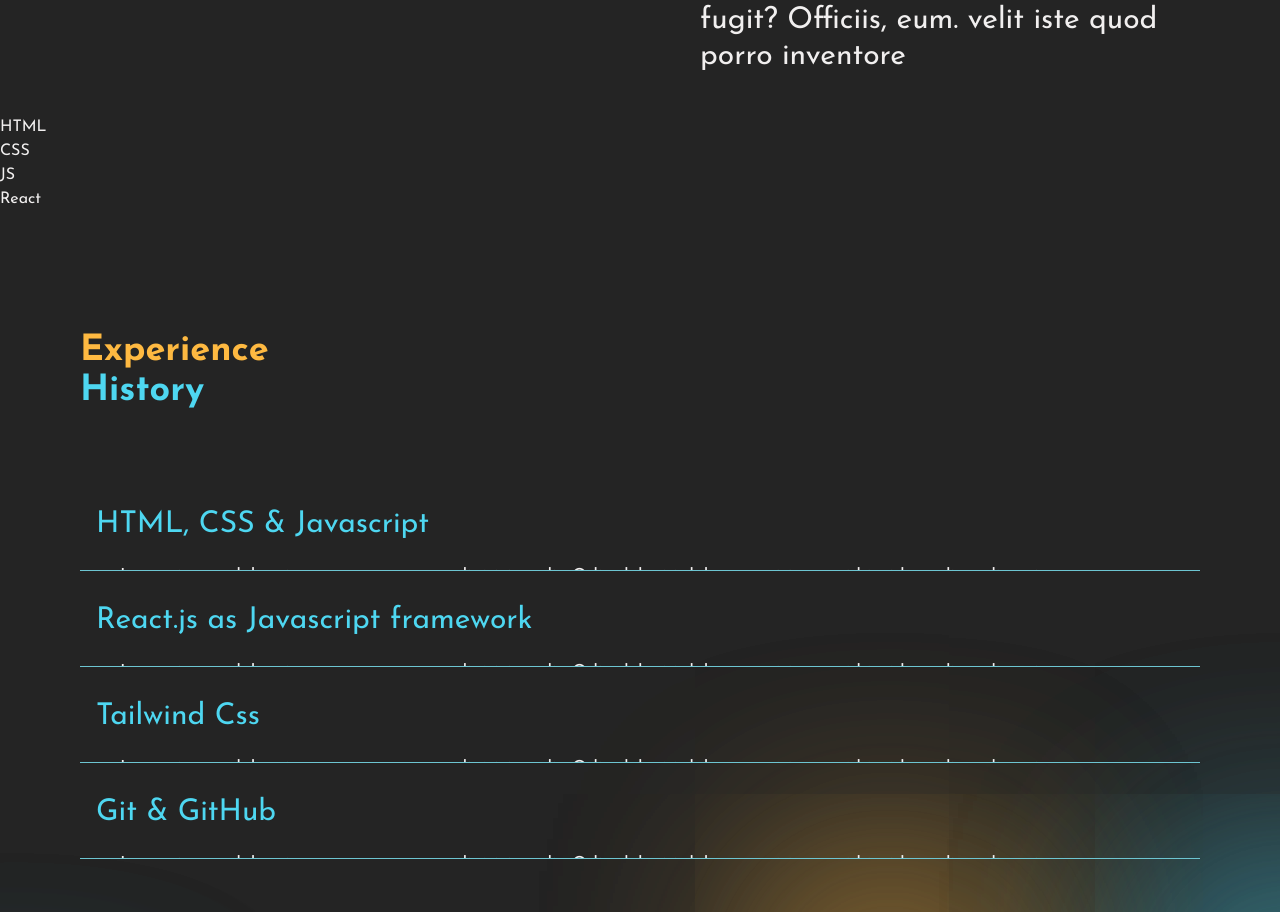
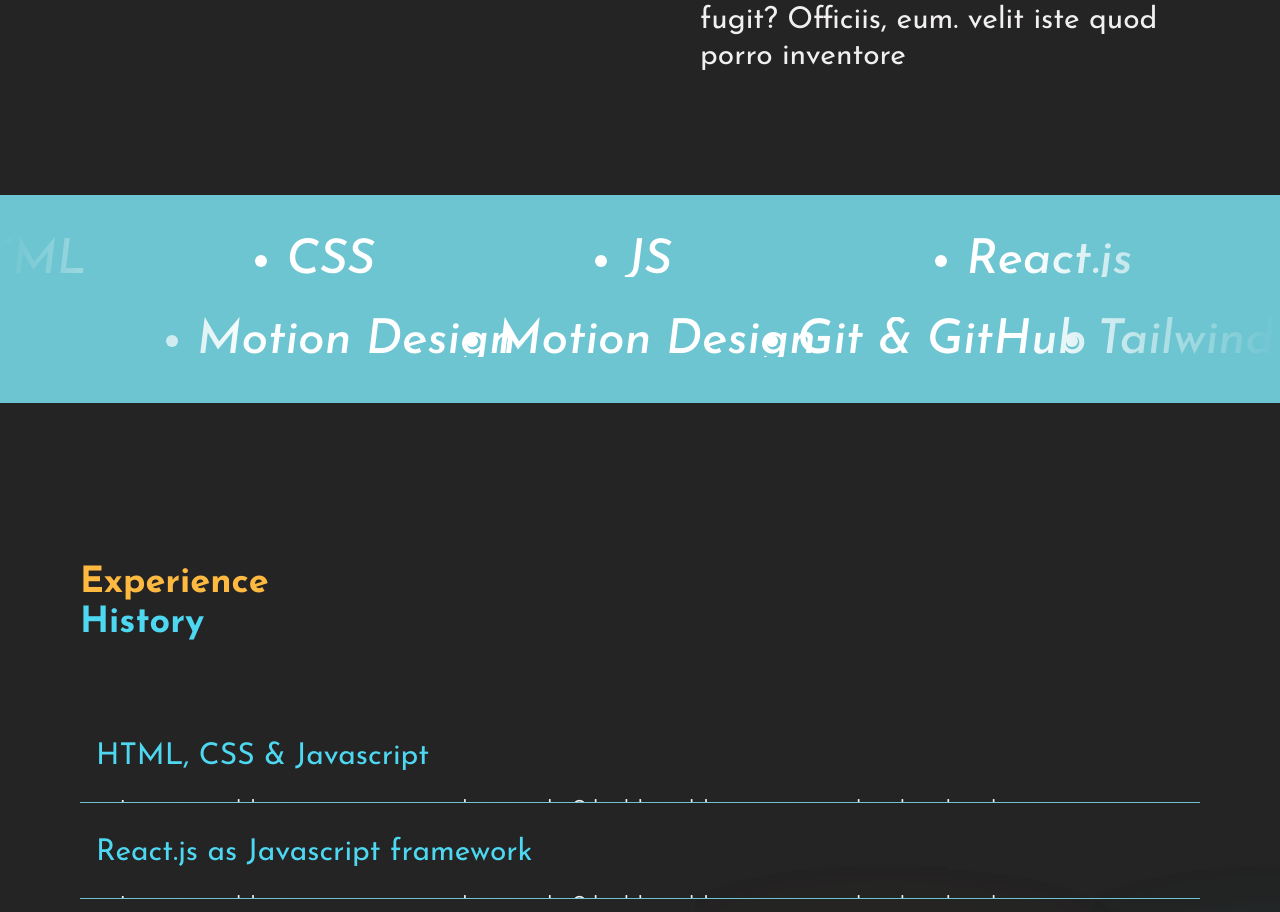
Before and after one commit to Walker-Gideon/walker.dev, a React (Vite) app: page / in a window 1280 px wide. Shown: the part 5029-5941 px from the top of the page. Built offline with nearby package versions, Linux system fonts and the light colour scheme; a web font is replaced by a local one.

Commit message:
Working on the skills section

```diff
--- a/src/components/skill/Skills.jsx
+++ b/src/components/skill/Skills.jsx
@@ -1,125 +1,11 @@
-// import { useRef } from "react";
-// import {
-//   motion,
-//   useScroll,
-//   useSpring,
-//   useTransform,
-//   useMotionValue,
-//   useVelocity,
-//   useAnimationFrame,
-// } from "framer-motion";
-
-// function ParallaxText({ children, baseVelocity = 100 }) {
-//   const baseX = useMotionValue(0);
-//   const { scrollY } = useScroll();
-//   const scrollVelocity = useVelocity(scrollY);
-//   const smoothVelocity = useSpring(scrollVelocity, {
-//     damping: 50,
-//     stiffness: 400,
-//   });
-//   const velocityFactor = useTransform(smoothVelocity, [0, 1000], [0, 5], {
-//     clamp: false,
-//   });
-
-//   // Custom wrap function to handle text wrapping
-//   const wrap = (min, max, v) => {
-//     const rangeSize = max - min;
-//     return ((((v - min) % rangeSize) + rangeSize) % rangeSize) + min;
-//   };
-
-//   const x = useTransform(baseX, (v) => `${wrap(-20, -45, v)}%`);
-
-//   const directionFactor = useRef(1);
-//   useAnimationFrame((t, delta) => {
-//     let moveBy = directionFactor.current * baseVelocity * (delta / 1000);
-
-//     if (velocityFactor.get() < 0) {
-//       directionFactor.current = -1;
-//     } else if (velocityFactor.get() > 0) {
-//       directionFactor.current = 1;
-//     }
-
-//     moveBy += directionFactor.current * moveBy * velocityFactor.get();
-
-//     baseX.set(baseX.get() + moveBy);
-//   });
-
-//   return (
-//     <div className="overflow-hidden">
-//       <motion.div
-//         className="w-full h-16 small:h-10 sm:h-12 medium:-h-14 md:h-16 text-5xl small:text-2xl sm:text-3xl medium:text-4xl md:text-5xl text-white font-medium whitespace-nowrap decoration"
-//         style={{ x }}
-//       >
-//         <span>{children} </span>
-//         <span>{children} </span>
-//         <span>{children} </span>
-//         <span>{children} </span>
-//         <span>{children} </span>
-//         <span>{children} </span>
-//         <span>{children} </span>
-//         <span>{children} </span>
-//         <span>{children} </span>
-//         <span>{children} </span>
-//       </motion.div>
-//     </div>
-//   );
-// }
-
-// function Skills() {
-//   return (
-//     <motion.div
-//       id="skills"
-//       className="mt-20 md:mt-20 small:mt-0 bg-blue py-20 small:py-10 medium:py-15 md:py-20"
-//     >
-//       <section>
-//         <ParallaxText baseVelocity={-4}>.HTML .CSS .JavaScript</ParallaxText>
-//         <ParallaxText baseVelocity={4}>
-//           .React.js .Tailwind Css .Motion Design
-//         </ParallaxText>
-//       </section>
-//     </motion.div>
-//   );
-// }
-
-// export default Skills;
+import SkillsOne from "./SkillsOne";
+import SkillsTwo from "./SkillsTwo";
 
 function Skills() {
   return (
-    <div className="">
-      {/* First row container */}
-      <div className="">
-        <div className="">
-          <ul>
-            <li>HTML</li>
-          </ul>
-        </div>
-
-        <div className="">
-          <ul>
-            <li>CSS</li>
-          </ul>
-        </div>
-
-        <div className="">
-          <ul>
-            <li>JS</li>
-          </ul>
-        </div>
-
-        <div className="">
-          <ul>
-            <li>React</li>
-          </ul>
-        </div>
-      </div>
-
-      {/* Second row container */}
-      <div className="">
-        <div className=""></div>
-        <div className=""></div>
-        <div className=""></div>
-        <div className=""></div>
-      </div>
+    <div className="my-20 bg-blue h-52 pt-0.5">
+      <SkillsOne />
+      <SkillsTwo />
     </div>
   );
 }
--- /dev/null
+++ b/src/components/skill/SkillsOne.jsx
@@ -0,0 +1,28 @@
+const skillsOne = ["HTML", "CSS", "JS", "React.js"];
+
+function SkillsOne() {
+  return (
+    <div
+      id="skills"
+      className="my-10 flex w-full h-16 small:h-10 sm:h-12 medium:-h-14 md:h-10 text-5xl small:text-2xl sm:text-3xl medium:text-4xl md:text-5xl text-white font-medium whitespace-nowrap "
+    >
+      {/* First row container */}
+      <div className="relative w-full overflow-hidden skill_main decoration">
+        {skillsOne.map((skills, index) => (
+          <div
+            key={index}
+            className={`absolute w-20 animate_skill_one skill_delay${
+              index + 1
+            }`}
+          >
+            <ul>
+              <li className="list-disc">{skills}</li>
+            </ul>
+          </div>
+        ))}
+      </div>
+    </div>
+  );
+}
+
+export default SkillsOne;
--- /dev/null
+++ b/src/components/skill/SkillsTwo.jsx
@@ -0,0 +1,32 @@
+const skillsTwo = [
+  "Tailwind CSS",
+  "Git & GitHub",
+  "Motion Design",
+  "Motion Design",
+];
+function SkillsTwo() {
+  return (
+    <div
+      id="skills"
+      className="my-10 flex w-full h-16 small:h-10 sm:h-12 medium:-h-14 md:h-10 text-5xl small:text-2xl sm:text-3xl medium:text-4xl md:text-5xl text-white font-medium whitespace-nowrap "
+    >
+      {/* Second row container */}
+      <div className="relative w-full overflow-hidden skill_main decoration">
+        {skillsTwo.map((skills, index) => (
+          <div
+            key={index}
+            className={`absolute w-20 animate_skill_two skill_delay_two${
+              index + 1
+            }`}
+          >
+            <ul>
+              <li className="list-disc">{skills}</li>
+            </ul>
+          </div>
+        ))}
+      </div>
+    </div>
+  );
+}
+
+export default SkillsTwo;
--- a/src/index.css
+++ b/src/index.css
@@ -52,3 +52,74 @@
 .scroll-container::-webkit-scrollbar {
   display: none;
 }
+
+/* Skill animation */
+.skill_main {
+  mask-image: linear-gradient(
+    to right,
+    rgba(0, 0, 0, 0),
+    rgba(0, 0, 0, 1) 20%,
+    rgba(0, 0, 0, 1) 80%,
+    rgba(0, 0, 0, 0)
+  );
+}
+
+.animate_skill_one {
+  left: max(calc(80px * 4), 100%);
+  animation-name: leftscroll;
+  animation-duration: 30s;
+  animation-timing-function: linear;
+  animation-iteration-count: infinite;
+}
+
+.animate_skill_two {
+  right: max(calc(80px * 4), 100%);
+  animation-name: rightscroll;
+  animation-duration: 30s;
+  animation-timing-function: linear;
+  animation-iteration-count: infinite;
+}
+
+@keyframes leftscroll {
+  to {
+    left: -80px;
+  }
+}
+
+@keyframes rightscroll {
+  to {
+    right: 80px;
+  }
+}
+
+.skill_delay1 {
+  animation-delay: calc(30s / 4 * (4 - 1) * -1);
+}
+
+.skill_delay2 {
+  animation-delay: calc(30s / 4 * (3 - 1) * -1);
+}
+
+.skill_delay3 {
+  animation-delay: calc(30s / 4 * (2 - 1) * -1);
+}
+
+.skill_delay4 {
+  animation-delay: calc(30s / 4 * (1 - 1) * -1);
+}
+
+.skill_delay_two1 {
+  animation-delay: calc(30s / 4 * (4 - 1) * -1);
+}
+
+.skill_delay_two2 {
+  animation-delay: calc(30s / 4 * (3 - 1) * -1);
+}
+
+.skill_delay_two3 {
+  animation-delay: calc(30s / 4 * (2 - 1) * -1);
+}
+
+.skill_delay_two4 {
+  animation-delay: calc(30s / 4 * (1 - 1) * -1);
+}
```
